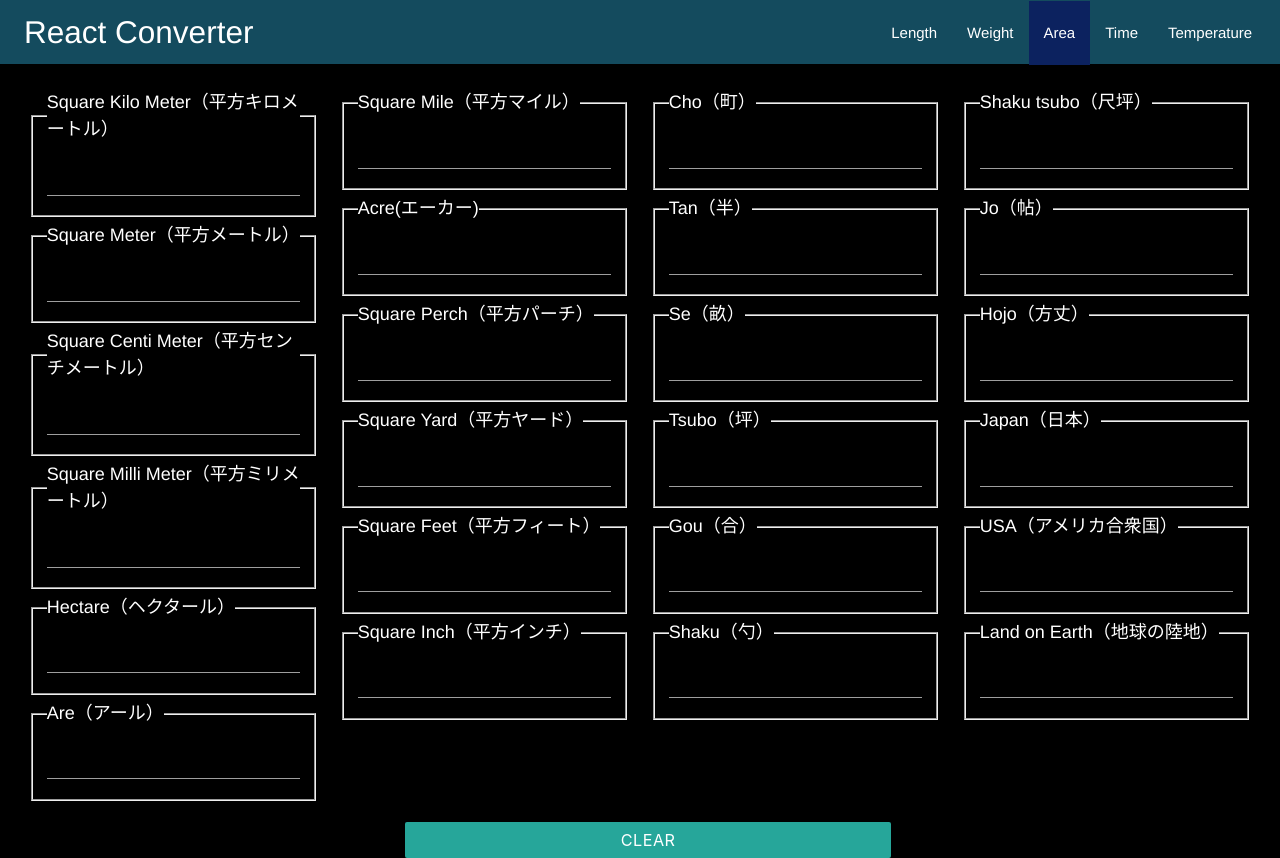
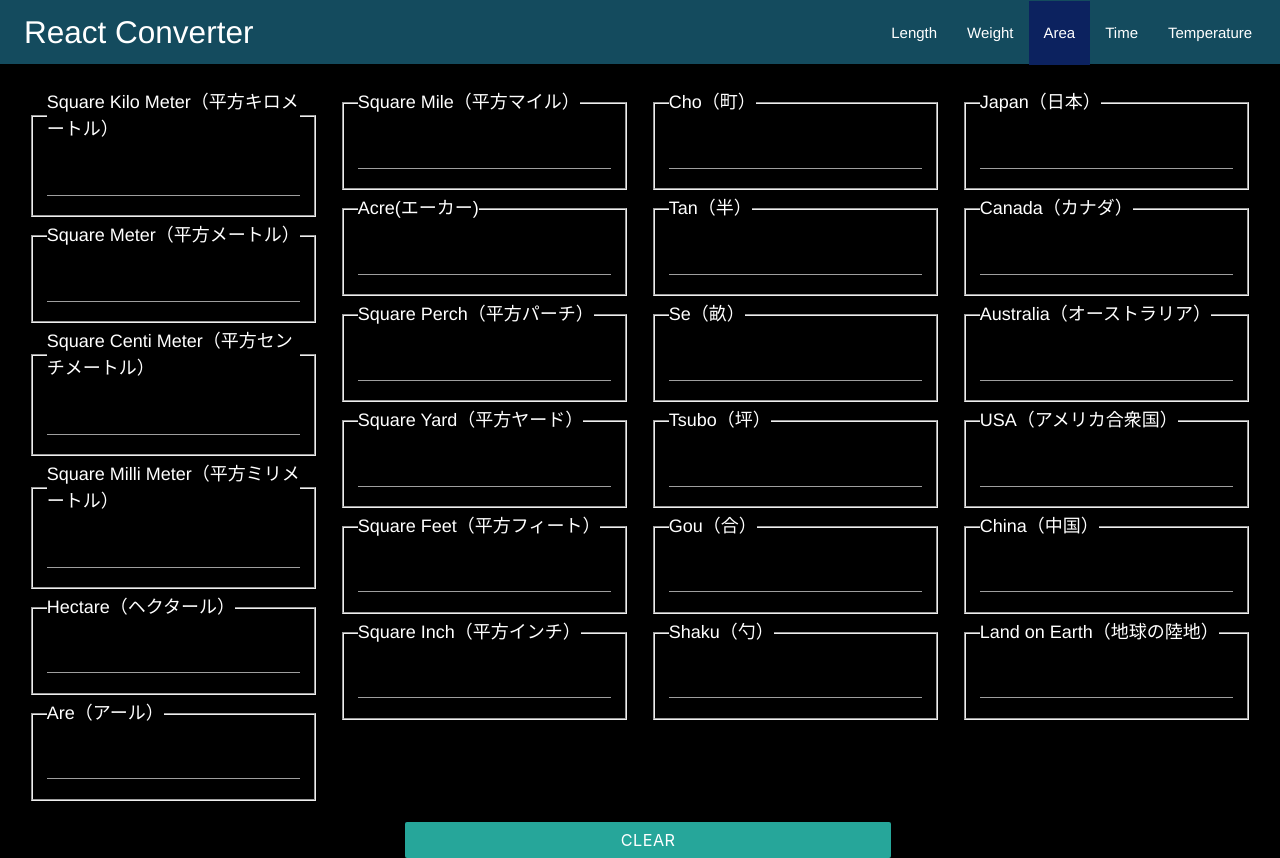
Before and after one commit to SoichiroWada/React-Converter, a React (Create React App) app: page /area in a window 1280 px wide. Built offline with nearby package versions, Linux system fonts and the light colour scheme.

Commit message:
Area added and updated

```diff
--- a/src/components/Area.js
+++ b/src/components/Area.js
@@ -9,7 +9,7 @@ const valuesInSquareMeter = {
     squareMilliMeter:0.000001,
     are:100,
     hectare:10000,
-    squareInch:0.00064516,
+    squareInch:0.0006451612903,
     squareFeet:0.09290304,
     squareYard:0.83612736,
     squarePerch:25.29285264,
@@ -21,11 +21,11 @@ const valuesInSquareMeter = {
     tsubo:3.30578512,
     gou:0.330578512,
     shaku:0.0330578512,
-    shakutsubo:0.09183,
-    jo:1.6528926,
-    hojo:9.182736453,
+    Canada:9985*(10**9),
     Japan:378000000000,
+    Australia: 7692024*(10**6),
     USA:9.834*(10**12),
+    China:9597*(10**9),
     LandOnEarth:147244000*(10**6),
 }
 
@@ -202,9 +202,9 @@ class AreaCalculator extends React.Component {
     const tsubo = tryConvert(areaStr, originalScale, "tsubo")
     const se = tryConvert(areaStr, originalScale, "se")
     const tan = tryConvert(areaStr, originalScale, "tan")
-    const shakutsubo = tryConvert(areaStr, originalScale, "shakutsubo")
-    const jo = tryConvert(areaStr, originalScale, "jo")
-    const hojo = tryConvert(areaStr, originalScale, "hojo")
+    const China = tryConvert(areaStr, originalScale, "China")
+    const Australia = tryConvert(areaStr, originalScale, "Australia")
+    const Canada = tryConvert(areaStr, originalScale, "Canada")
     const squareMilliMeter = tryConvert(areaStr, originalScale, "squareMilliMeter")
     const squareCentiMeter = tryConvert(areaStr, originalScale, "squareCentiMeter")
     const Japan = tryConvert(areaStr, originalScale, "Japan")
@@ -295,7 +295,6 @@ class AreaCalculator extends React.Component {
                     onClear={this.clear}
                     onAlert={this.alertMessage}
                     onHandleChange={this.handleChange} />
-
         </div>
 
         <div className="col s12 m3">
@@ -338,24 +337,6 @@ class AreaCalculator extends React.Component {
         </div>
 
         <div className="col s12 m3">
-            <AreaInput
-              scale="shakutsubo"
-              areaN={shakutsubo}
-              onClear={this.clear}
-              onAlert={this.alertMessage}
-              onHandleChange={this.handleChange} />
-            <AreaInput
-              scale="jo"
-              areaN={jo}
-              onClear={this.clear}
-              onAlert={this.alertMessage}
-              onHandleChange={this.handleChange} />
-            <AreaInput
-              scale="hojo"
-              areaN={hojo}
-              onClear={this.clear}
-              onAlert={this.alertMessage}
-              onHandleChange={this.handleChange} />
 
             <AreaInput
               scale="Japan"
@@ -364,8 +345,26 @@ class AreaCalculator extends React.Component {
               onAlert={this.alertMessage}
               onHandleChange={this.handleChange} />
             <AreaInput
+              scale="Canada"
+              areaN={Canada}
+              onClear={this.clear}
+              onAlert={this.alertMessage}
+              onHandleChange={this.handleChange} />
+            <AreaInput
+              scale="Australia"
+              areaN={Australia}
+              onClear={this.clear}
+              onAlert={this.alertMessage}
+              onHandleChange={this.handleChange} />
+            <AreaInput
               scale="USA"
               areaN={USA}
+              onClear={this.clear}
+              onAlert={this.alertMessage}
+              onHandleChange={this.handleChange} />
+            <AreaInput
+              scale="China"
+              areaN={China}
               onClear={this.clear}
               onAlert={this.alertMessage}
               onHandleChange={this.handleChange} />
--- a/src/components/AreaInput.js
+++ b/src/components/AreaInput.js
@@ -19,11 +19,11 @@ const scaleNames = {
     tsubo:'Tsubo',
     gou:'Gou',
     shaku:'Shaku',
-    shakutsubo:'Shaku tsubo',
-    jo:'Jo',
-    hojo:'Hojo',
+    Australia:'Australia',
+    Canada:'Canada',
     Japan:'Japan',
     USA:'USA',
+    China:'China',
     LandOnEarth:'Land on Earth',
 }
 
@@ -46,11 +46,11 @@ const scaleNames2 = {
     tsubo:'（坪）',
     gou:'（合）',
     shaku:'（勺）',
-    shakutsubo:'（尺坪）',
-    jo:'（帖）',
-    hojo:'（方丈）',
+    Australia:'（オーストラリア）',
+    Canada:'（カナダ）',
     Japan:'（日本）',
     USA:'（アメリカ合衆国）',
+    China:'（中国）',
     LandOnEarth:'（地球の陸地）',
 }
 
--- a/src/components/TimeInput.js
+++ b/src/components/TimeInput.js
@@ -14,7 +14,7 @@ const scaleNames = {
     year: 'Year',
     fourYears:'4 Years',
     decade: 'Decade',
-    century:'century',
+    century:'Century',
 };
 const scaleNames2 = {
     second: '（秒）',
```
Lines whose indentation alone changed are shown as unchanged.
